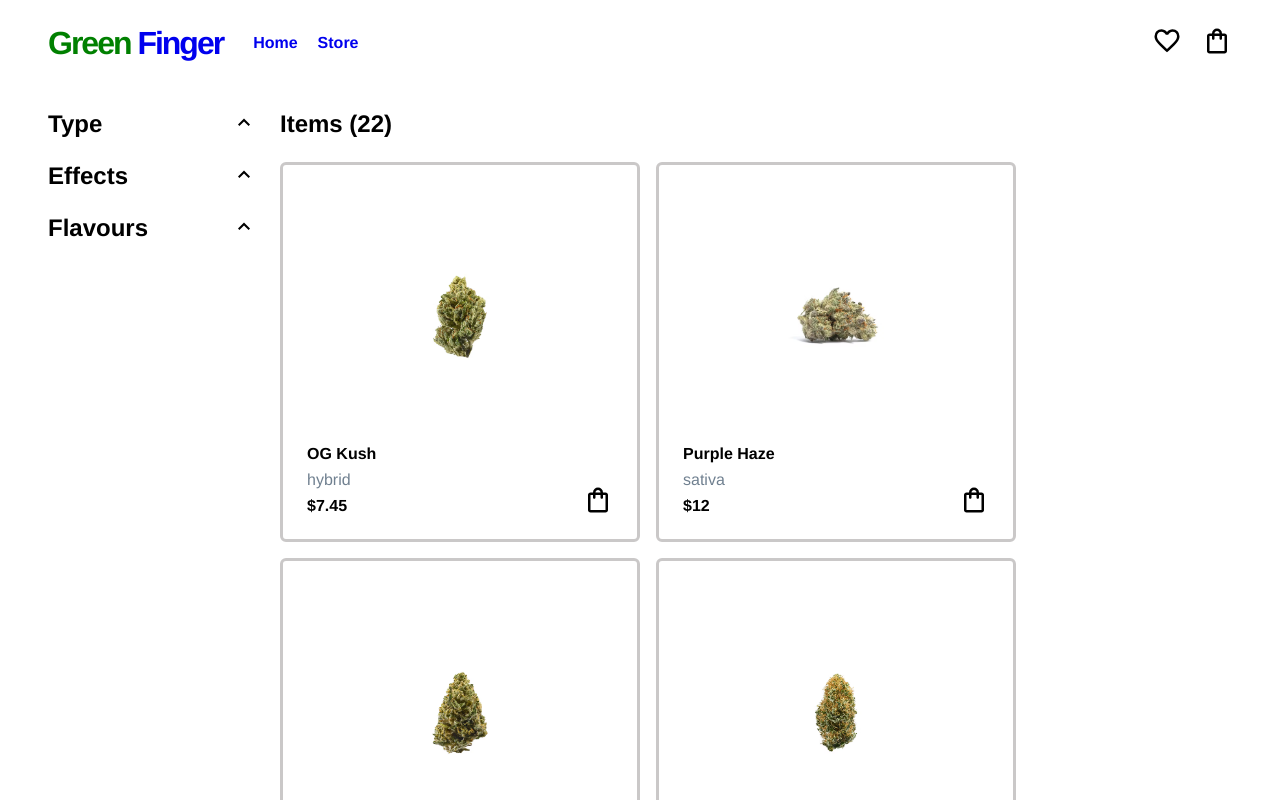
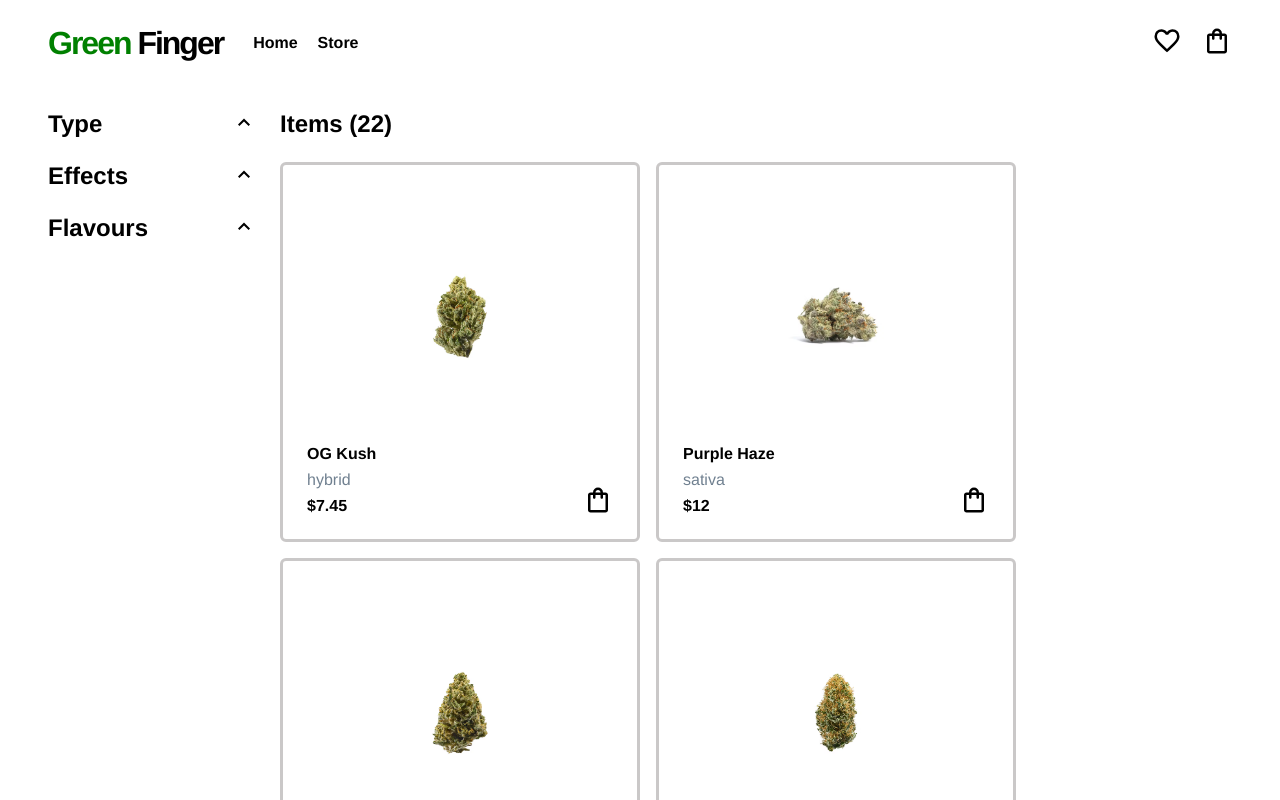
Before and after one commit to lmaqungo/shopping-cart, a React (Vite) app: page /store in a window 1280 px wide. Shown: the top 800 px of the page. Built offline with nearby package versions, Linux system fonts and the light colour scheme.

Commit message:
fix: unvisited link removed styling

```diff
--- a/src/styles/header.module.css
+++ b/src/styles/header.module.css
@@ -26,7 +26,7 @@
   color: green;
 }
 
-.logo:visited{
+.logo:visited, .logo:link{
   color: inherit
 }
 
@@ -41,7 +41,7 @@
   border-bottom: 2px solid black;
 }
 
-.nav-link:visited{
+.nav-link:visited, .nav-link:link{
   color:inherit;
 }
 
```
